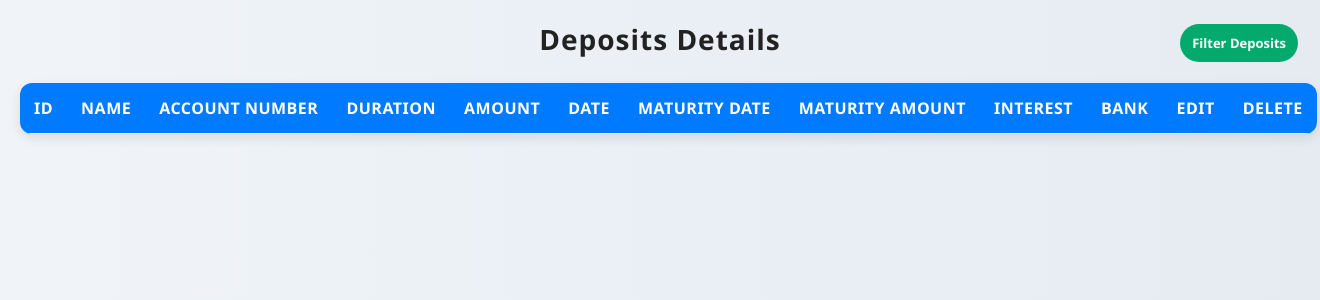
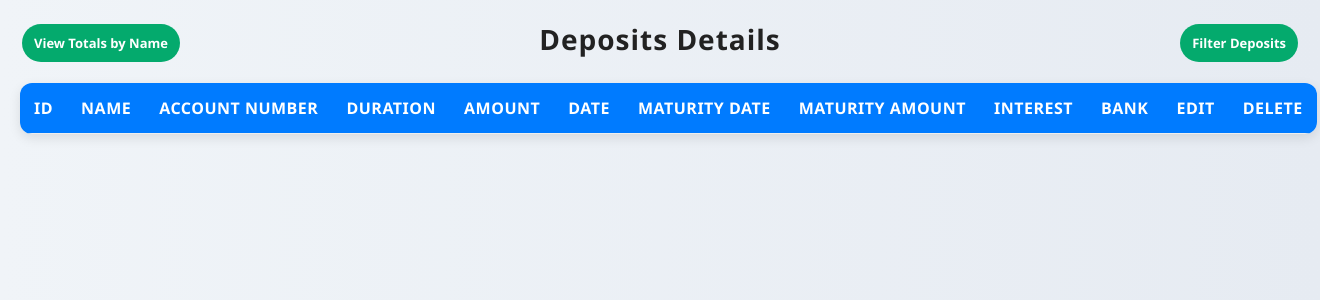
Before and after one commit to mugilanaaru/python_script, a Flask app: page /deposits in a window 1320 px wide. Shown: the top 300 px of the page. Run offline with Flask 3, Linux system fonts and the light colour scheme; data that the repository does not hold is empty.

Commit message:
updating and adding deposits summary files

```diff
--- a/Flask/app.py
+++ b/Flask/app.py
@@ -273,6 +273,25 @@ def filter_results():
 
     return render_template("filter_results.html", datas=results)
 
+######################### deposits summary ###############################
+@app.route("/deposits_summary")
+def deposits_summary():
+    conn = get_connection()
+    try:
+        with conn.cursor() as cursor:
+            # Group deposits by Name and sum the Principal_Amount
+            sql = """
+                SELECT Name, SUM(Principal_Amount) AS total_amount
+                FROM deposits
+                GROUP BY Name
+            """
+            cursor.execute(sql)
+            res = cursor.fetchall()
+    finally:
+        conn.close()
+
+    return render_template("deposits_summary.html", datas=res)
+
 
 
 ## Register blueprints
--- a/Flask/static/style.css
+++ b/Flask/static/style.css
@@ -296,3 +296,27 @@ input[type="date"]:focus {
     background-color: #b30012;   /* darker blue on hover */
     transform: translateY(-2px); /* subtle lift effect */
 }
+
+.btn-left {
+    background-color: #04AA6D;
+  border: none;
+  color: white;
+  padding: 10px 12px;
+  text-align: center;
+  border-radius: 40px;
+  text-decoration: none;
+  display: inline-block;
+  font-size: 13px;
+  margin: 4px 2px;
+  cursor: pointer;
+
+  /* New alignment */
+  position: absolute;
+    top: 20px;       /* distance from top */
+    left: 20px;     /* distance from right */
+}
+
+.btn-left:hover {
+    background-color: #b30012;   /* darker blue on hover */
+    transform: translateY(-2px); /* subtle lift effect */
+}
--- a/Flask/templates/deposits.html
+++ b/Flask/templates/deposits.html
@@ -7,8 +7,10 @@
         <h1>Deposits Details</h1>
 
          <a href="{{ url_for('filter_deposits') }}" target="_blank" class="btn-round">
-    Filter Deposits
-</a>
+            Filter Deposits
+         </a>
+
+         <a href="{{ url_for('deposits_summary') }}" target="_blank" class="btn-left">View Totals by Name</a>
 
 
         <table>
```
Also changed, not shown: Flask/templates/deposits_summary.html (added, +21 -0 lines).
